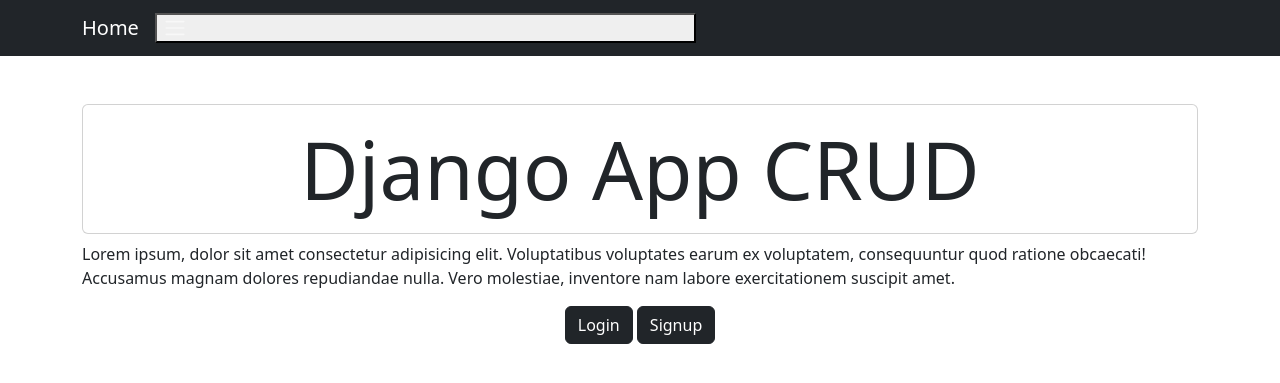
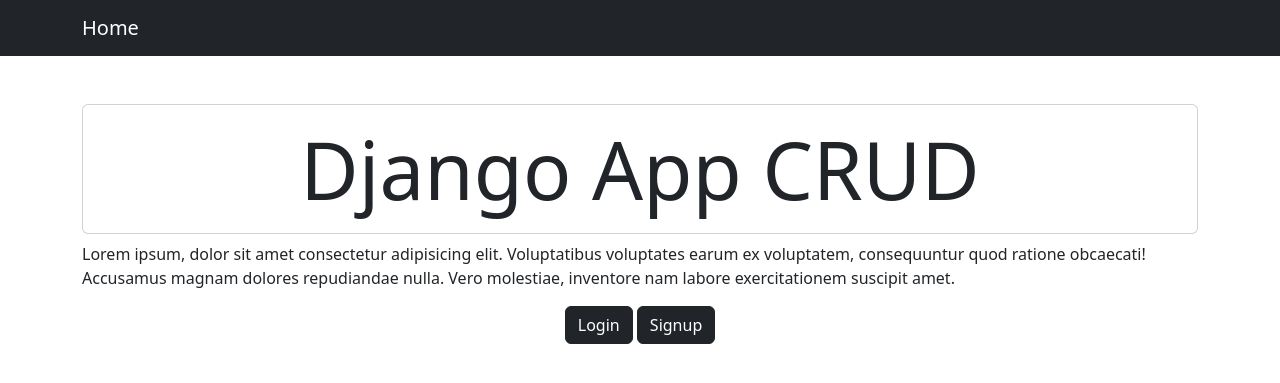
Before and after one commit to ATOMICTK/DjangoCRUD, a Django app: page / in a window 1280 px wide. Shown: the top 383 px of the page. Run offline with Django 4.2, Linux system fonts and the light colour scheme.

Commit message:
commit navbar3

```diff
--- a/tasks/templates/base.html
+++ b/tasks/templates/base.html
@@ -6,14 +6,16 @@
     <meta http-equiv="X-UA-Compatible" content="IE=edge">
     <meta name="viewport" content="width=device-width, initial-scale=1.0">
     <title>Django CRUD</title>
-    <link rel="stylesheet" href="https://cdn.jsdelivr.net/npm/bootstrap@5.2.3/dist/css/bootstrap.min.css">
+    <link href="https://cdn.jsdelivr.net/npm/bootstrap@5.3.0-alpha1/dist/css/bootstrap.min.css" rel="stylesheet" integrity="sha384-GLhlTQ8iRABdZLl6O3oVMWSktQOp6b7In1Zl3/Jr59b6EGGoI1aFkw7cmDA6j6gD" crossorigin="anonymous">
+    <script src="https://cdn.jsdelivr.net/npm/bootstrap@5.3.0-alpha1/dist/js/bootstrap.bundle.min.js" integrity="sha384-w76AqPfDkMBDXo30jS1Sgez6pr3x5MlQ1ZAGC+nuZB+EYdgRZgiwxhTBTkF7CXvN" crossorigin="anonymous"></script>
+
 </head>
 
 <body>
     <nav class="navbar navbar-expand-lg bg-dark navbar-dark">
         <div class="container">
           <a class="navbar-brand" href="/">Home</a>
-          <button class="navbar-collapse" type="button" data-bs-target="#navbarNav" aria-controls="navbarNav" aria-expanded="false" aria-label="Toggle navigation">
+          <button class="navbar-toggler" type="button" data-bs-toggle="collapse" data-bs-target="#navbarNav" aria-controls="navbarNav" aria-expanded="false" aria-label="Toggle navigation">
             <span class="navbar-toggler-icon"></span>
           </button>
           <div class="collapse navbar-collapse" id="navbarNav">
```
